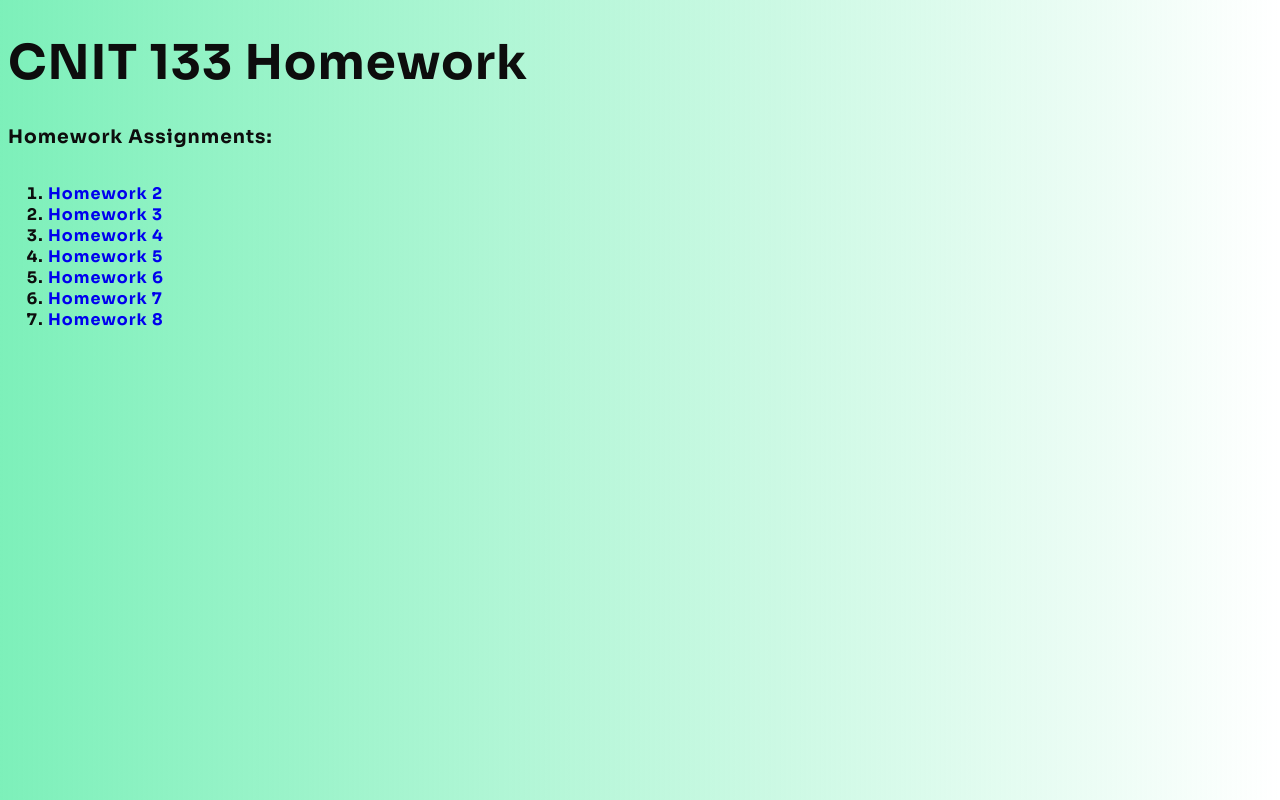
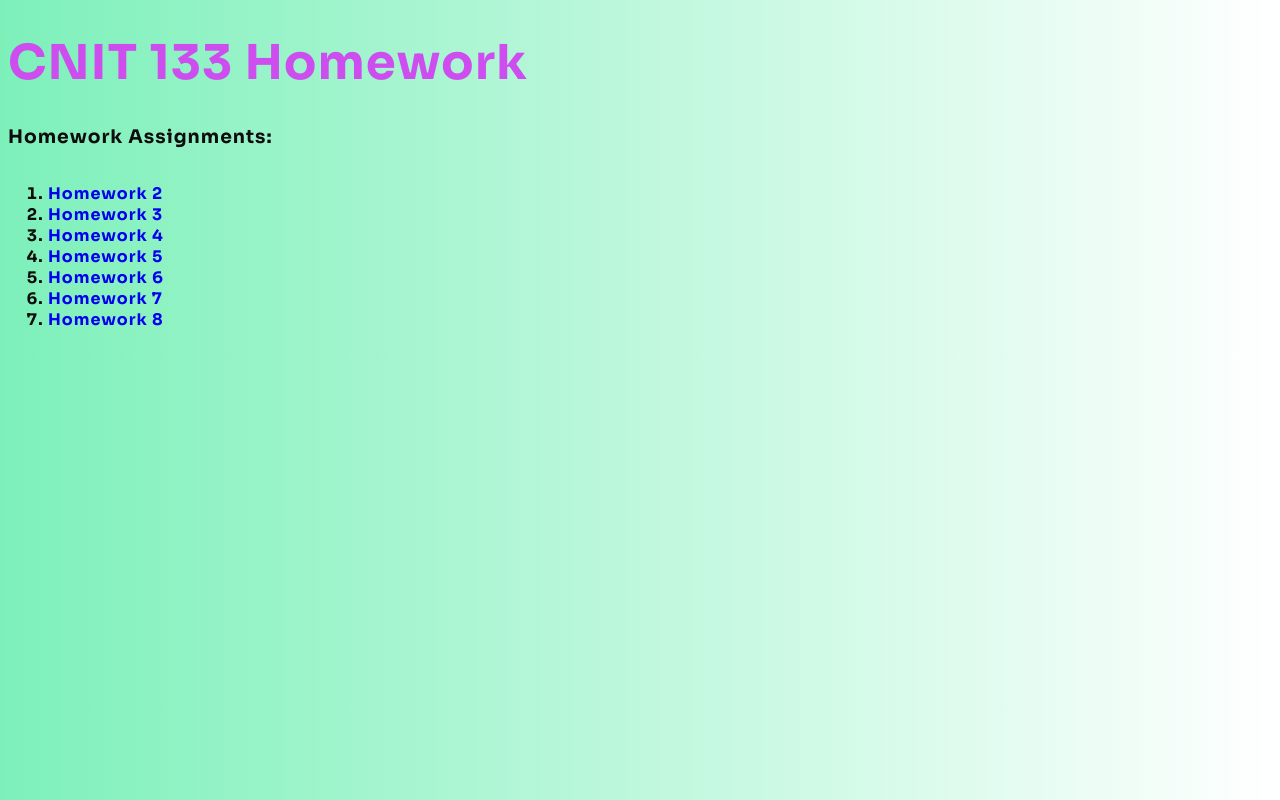
Before and after one commit to jeon127/kgarc127.github.io, a plain HTML site: page index.html in a window 1280 px wide. Drawn offline with Linux system fonts and the light colour scheme.

Commit message:
changed the heading to purple

```diff
--- a/styles.css
+++ b/styles.css
@@ -7,7 +7,7 @@ body {
   }
 
 h1 {
-   color: rgb(13, 13, 13);
+   color: rgb(206, 77, 239);
    font-size: 3em;
    text-decoration: none;
 
```
